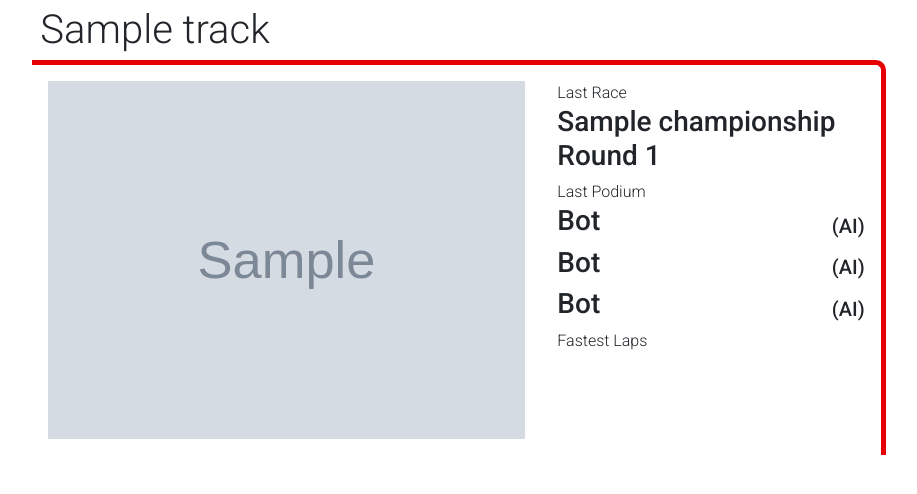
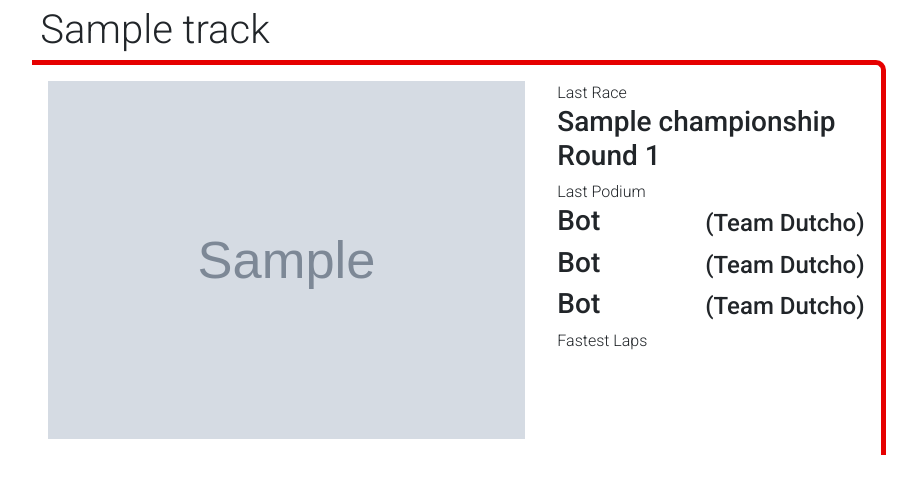
Before and after one commit to Wadu436/formula1-championship, a Django app: page /tracks/1 in a window 1280 px wide. Shown: the part 56-550 px from the top of the page, without its empty margins (181-1098 px from the left). Run offline with Django 3.2, Linux system fonts and the light colour scheme; tables that the repository leaves empty hold one stand-in row (values such as "Sample post"); grey boxes marked "Sample" are stand-in pictures; data that the repository does not hold is empty; some libraries are stand-ins or nearby versions.

Commit message:
track detail updates

```diff
--- a/app/leaderboard/static/leaderboard/global.css
+++ b/app/leaderboard/static/leaderboard/global.css
@@ -156,3 +156,8 @@ body {
 #rules p {
     margin-bottom: 0.25rem;
 }
+
+#last-race a {
+    color:var(--bs-body-color);
+    text-decoration: none;
+}
--- a/app/leaderboard/templates/leaderboard/track_detail.html
+++ b/app/leaderboard/templates/leaderboard/track_detail.html
@@ -24,7 +24,9 @@
                     <div class="fs-6 fw-light">Last Race</div>
                     <div id="last-race" class="h3">
                         {% if last_race %}
+                        <a href="{% url 'match_history' last_race.id %}">
                         {{ last_race.championship.name }} Round {{ last_race.championship_order }}
+                        </a>
                         {% else %} N/A {% endif %}
                     </div>
                 </div>
@@ -35,10 +37,10 @@
                         <div class="d-flex justify-content-between align-items-end">
                             {% if entry %}
                             <div class="me-2 h3">{{entry.driver.name}}</div>
-                            <div class="h5">({{ entry.team.name }})</div>
+                            <div class="h4">({{ entry.team.name }})</div>
                             {% else %}
                             <div class="me-2 h3">Bot</div>
-                            <div class="h5">(AI)</div>
+                            <div class="h4">(Team Dutcho)</div>
                             {% endif %}
                         </div>
                         {% endfor %} {% else %} <div class="h3">N/A</div> {% endif %}
@@ -48,9 +50,9 @@
                     <div class="fs-6 fw-light">Fastest Laps</div>
                     <div id="podium" class="">
                         {% if last_race %} {% for entry in track.fastest_laps|slice:":3" %}
-                        <div class="d-flex justify-content-start align-items-end">
-                            <div class="me-2 h3">{{ entry.best_lap_time|duration }}</div>
-                            <div class="me-2 h5">{{ entry.driver.name }}</div>
+                        <div class="d-flex justify-content-between align-items-end">
+                            <div class="me-2 h3">{{ entry.driver.name }}</div>
+                            <div class="me-2 h4">{{ entry.best_lap_time|duration }}</div>
                         </div>
                         {% endfor %} {% else %} <div class="h3">N/A</div> {% endif %}
                     </div>
```
